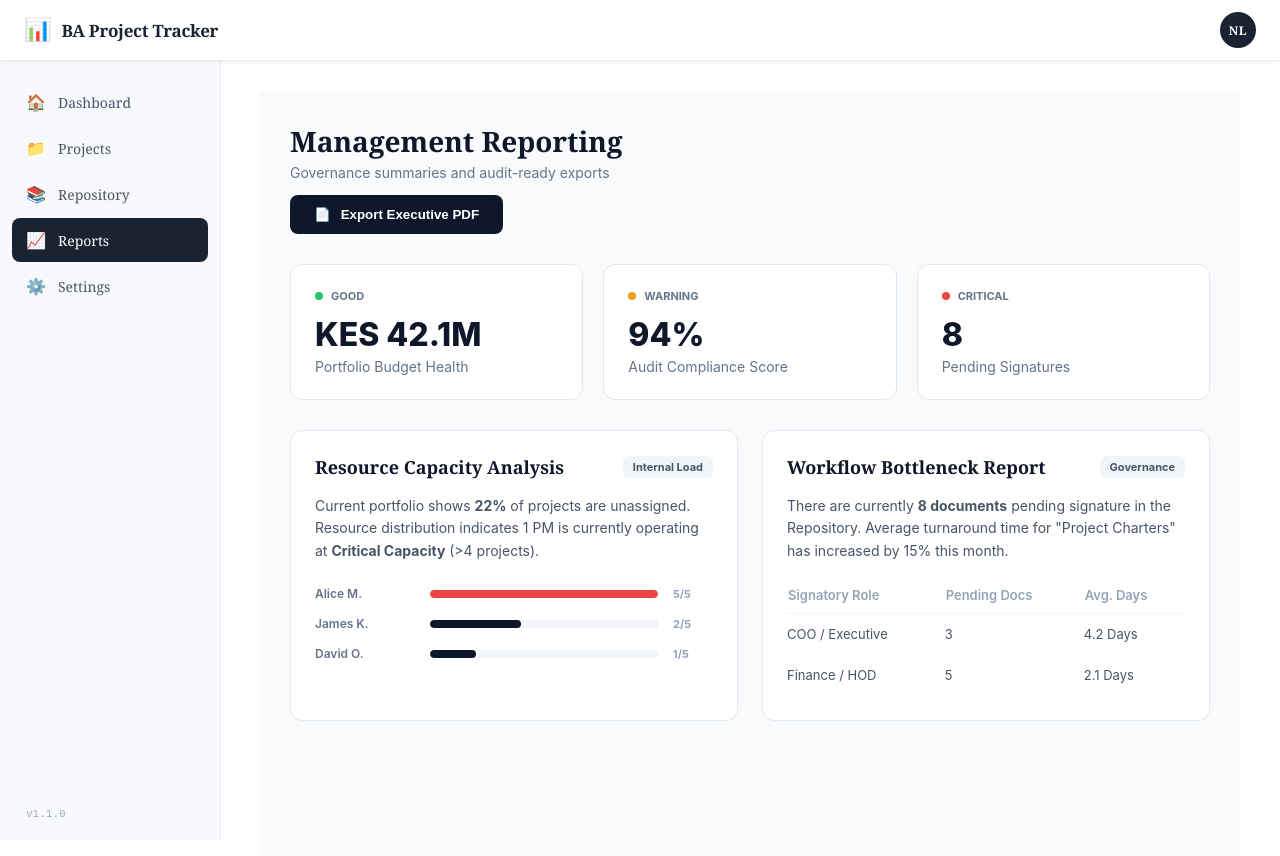
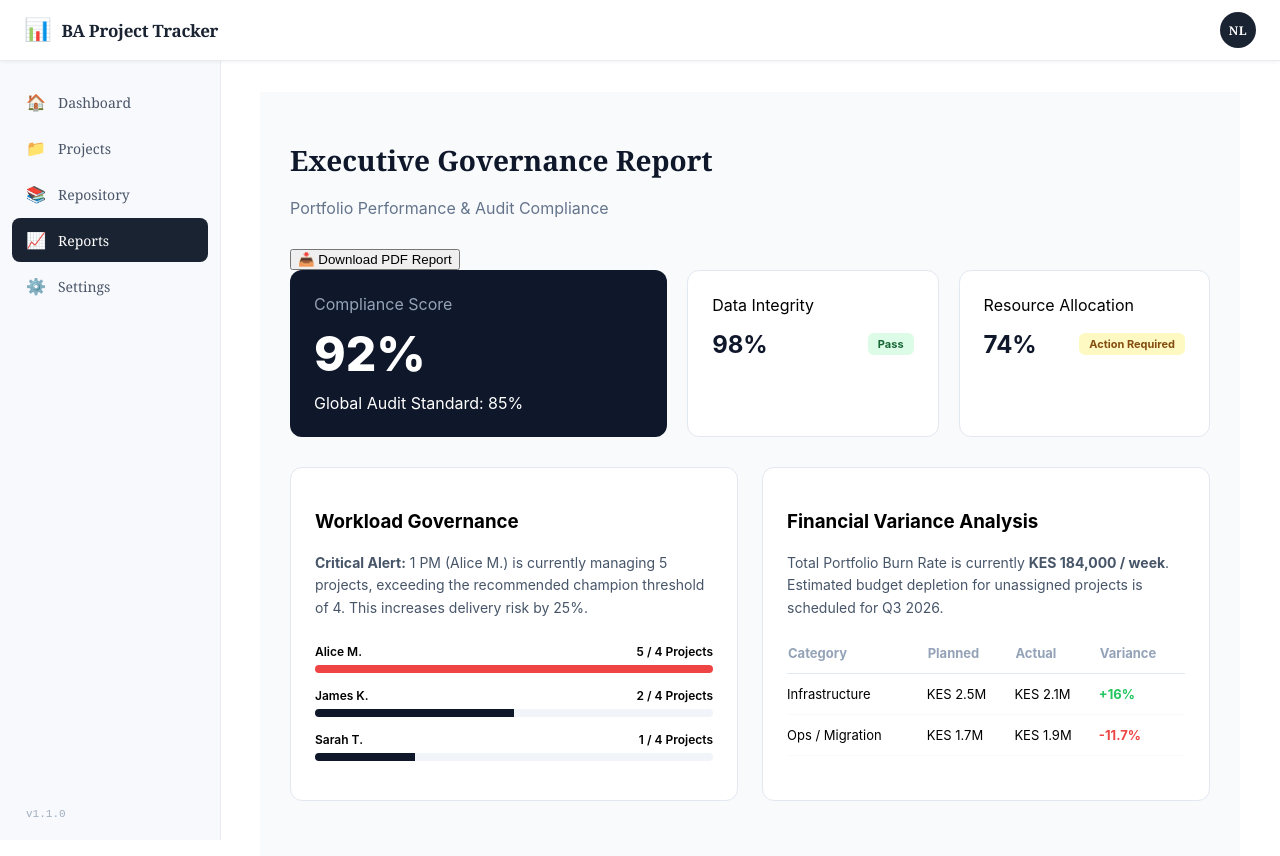
Before and after one commit to NeskoLimo/BA-PROJECT_TRACKER, an Angular app: page /reports in a window 1280 px wide. Shown: the top 856 px of the page. Built offline with nearby package versions, Linux system fonts and the light colour scheme.

Commit message:
Update reports.component.ts

```diff
--- a/src/app/components/reports/reports.component.ts
+++ b/src/app/components/reports/reports.component.ts
@@ -1,10 +1,10 @@
-import { Component } from '@angular/core';
+import { Component, OnInit } from '@angular/core';
 import { CommonModule } from '@angular/common';
 
-interface ReportSummary {
-  metric: string;
-  value: string | number;
-  status: 'Good' | 'Warning' | 'Critical';
+interface ComplianceFactor {
+  category: string;
+  score: number;
+  status: 'Pass' | 'Action Required' | 'Critical';
 }
 
 @Component({
@@ -12,69 +12,82 @@ interface ReportSummary {
   standalone: true,
   imports: [CommonModule],
   template: `
-    <div class="reports-wrapper">
-      <div class="page-header">
+    <div class="reports-container">
+      <div class="report-header">
         <div>
-          <h1 class="page-title">Management Reporting</h1>
-          <p class="page-subtitle">Governance summaries and audit-ready exports</p>
+          <h1 class="page-title">Executive Governance Report</h1>
+          <p class="subtitle">Portfolio Performance & Audit Compliance</p>
         </div>
-        <button class="btn-export" (click)="exportToPDF()">
-          <span class="icon">📄</span> Export Executive PDF
-        </button>
-      </div>
-
-      <div class="summary-grid">
-        <div class="card summary-card" *ngFor="let item of summaries">
-          <div class="summary-meta">
-            <span class="dot" [ngClass]="item.status.toLowerCase()"></span>
-            <span class="status-label">{{ item.status }}</span>
-          </div>
-          <span class="summary-value">{{ item.value }}</span>
-          <span class="summary-name">{{ item.metric }}</span>
+        <div class="header-actions">
+          <button class="btn-secondary" (click)="window.print()">📥 Download PDF Report</button>
         </div>
       </div>
 
-      <div class="report-content">
+      <div class="score-grid">
+        <div class="card score-card main-score">
+          <span class="label">Compliance Score</span>
+          <div class="big-value">92%</div>
+          <div class="progress-track"><div class="progress-fill" style="width: 92%"></div></div>
+          <span class="foot">Global Audit Standard: 85%</span>
+        </div>
+
+        <div class="card score-card" *ngFor="let factor of complianceFactors">
+          <span class="label">{{ factor.category }}</span>
+          <div class="score-row">
+            <span class="value">{{ factor.score }}%</span>
+            <span class="badge" [ngClass]="factor.status.toLowerCase().replace(' ', '-')">
+              {{ factor.status }}
+            </span>
+          </div>
+        </div>
+      </div>
+
+      <div class="detailed-analysis">
         <div class="card insight-card">
-          <div class="insight-header">
-            <h3>Resource Capacity Analysis</h3>
-            <span class="tag">Internal Load</span>
-          </div>
-          <p class="insight-text">
-            Current portfolio shows <strong>{{ unassignedRate }}%</strong> of projects are unassigned.
-            Resource distribution indicates 1 PM is currently operating at <strong>Critical Capacity</strong> (>4 projects).
+          <h3>Workload Governance</h3>
+          <p class="analysis-text">
+            <strong>Critical Alert:</strong> 1 PM (Alice M.) is currently managing 5 projects, exceeding the
+            recommended champion threshold of 4. This increases delivery risk by 25%.
           </p>
-          <div class="mini-bar-list">
-            <div class="mini-bar-item" *ngFor="let pm of pmLoads">
-              <span class="pm-name">{{ pm.name }}</span>
-              <div class="progress-track">
-                <div class="progress-fill" [style.width.%]="(pm.count / 5) * 100" [class.danger]="pm.count >= 4"></div>
-              </div>
-              <span class="pm-count">{{ pm.count }}/5</span>
+          <div class="mini-bar" *ngFor="let load of resourceLoads">
+            <div class="bar-info">
+              <span>{{ load.name }}</span>
+              <span>{{ load.count }} / 4 Projects</span>
+            </div>
+            <div class="bar-bg">
+              <div class="bar-fill" [style.width.%]="(load.count / 4) * 100" [class.danger]="load.count > 4"></div>
             </div>
           </div>
         </div>
 
         <div class="card insight-card">
-          <div class="insight-header">
-            <h3>Workflow Bottleneck Report</h3>
-            <span class="tag">Governance</span>
-          </div>
-          <p class="insight-text">
-            There are currently <strong>8 documents</strong> pending signature in the Repository.
-            Average turnaround time for "Project Charters" has increased by 15% this month.
+          <h3>Financial Variance Analysis</h3>
+          <p class="analysis-text">
+            Total Portfolio Burn Rate is currently <strong>KES 184,000 / week</strong>.
+            Estimated budget depletion for unassigned projects is scheduled for Q3 2026.
           </p>
-          <table class="simple-table">
+          <table class="report-table">
             <thead>
               <tr>
-                <th>Signatory Role</th>
-                <th>Pending Docs</th>
-                <th>Avg. Days</th>
+                <th>Category</th>
+                <th>Planned</th>
+                <th>Actual</th>
+                <th>Variance</th>
               </tr>
             </thead>
             <tbody>
-              <tr><td>COO / Executive</td><td>3</td><td>4.2 Days</td></tr>
-              <tr><td>Finance / HOD</td><td>5</td><td>2.1 Days</td></tr>
+              <tr>
+                <td>Infrastructure</td>
+                <td>KES 2.5M</td>
+                <td>KES 2.1M</td>
+                <td class="text-green">+16%</td>
+              </tr>
+              <tr>
+                <td>Ops / Migration</td>
+                <td>KES 1.7M</td>
+                <td>KES 1.9M</td>
+                <td class="text-red">-11.7%</td>
+              </tr>
             </tbody>
           </table>
         </div>
@@ -82,59 +95,56 @@ interface ReportSummary {
     </div>
   `,
   styles: [`
-    .reports-wrapper { padding: 30px; background: #f8fafc; min-height: 100vh; font-family: 'Inter', sans-serif; }
-    .page-title { font-family: 'Georgia', serif; font-size: 28px; font-weight: 700; color: #0f172a; margin: 0; }
-    .page-subtitle { color: #64748b; font-size: 14px; margin-top: 4px; }
+    .reports-container { padding: 30px; background: #f8fafc; min-height: 100vh; font-family: 'Inter', sans-serif; }
+    .page-title { font-family: 'Georgia', serif; font-size: 28px; font-weight: 700; color: #0f172a; }
+    .subtitle { color: #64748b; margin-bottom: 30px; }
 
-    .btn-export { background: #0f172a; color: white; border: none; padding: 12px 24px; border-radius: 8px; font-weight: 600; cursor: pointer; display: flex; align-items: center; gap: 10px; }
+    .score-grid { display: grid; grid-template-columns: 1.5fr 1fr 1fr; gap: 20px; margin-bottom: 30px; }
+    .score-card { padding: 24px; background: white; border: 1px solid #e2e8f0; border-radius: 12px; }
+    .main-score { background: #0f172a; color: white; border: none; }
+    .main-score .label { color: #94a3b8; }
+    .big-value { font-size: 48px; font-weight: 800; margin: 10px 0; }
 
-    .summary-grid { display: grid; grid-template-columns: repeat(3, 1fr); gap: 20px; margin: 30px 0; }
-    .summary-card { background: white; border: 1px solid #e2e8f0; padding: 24px; border-radius: 12px; display: flex; flex-direction: column; }
-    .summary-meta { display: flex; align-items: center; gap: 8px; margin-bottom: 12px; }
-    .dot { width: 8px; height: 8px; border-radius: 50%; }
-    .dot.good { background: #22c55e; }
-    .dot.warning { background: #f59e0b; }
-    .dot.critical { background: #ef4444; }
-    .status-label { font-size: 11px; font-weight: 700; text-transform: uppercase; color: #64748b; }
-    .summary-value { font-size: 32px; font-weight: 800; color: #0f172a; }
-    .summary-name { font-size: 14px; color: #64748b; margin-top: 4px; }
+    .score-row { display: flex; justify-content: space-between; align-items: center; margin-top: 15px; }
+    .score-row .value { font-size: 24px; font-weight: 700; color: #0f172a; }
 
-    .report-content { display: grid; grid-template-columns: 1fr 1fr; gap: 24px; }
-    .insight-card { background: white; border: 1px solid #e2e8f0; padding: 24px; border-radius: 12px; }
-    .insight-header { display: flex; justify-content: space-between; align-items: center; margin-bottom: 16px; }
-    .insight-header h3 { font-family: 'Georgia', serif; font-size: 18px; color: #0f172a; margin: 0; }
-    .tag { background: #f1f5f9; padding: 4px 10px; border-radius: 6px; font-size: 11px; font-weight: 700; color: #475569; }
-    .insight-text { font-size: 14px; color: #475569; line-height: 1.6; margin-bottom: 24px; }
+    .badge { padding: 4px 10px; border-radius: 6px; font-size: 11px; font-weight: 700; }
+    .badge.pass { background: #dcfce7; color: #166534; }
+    .badge.action-required { background: #fef9c3; color: #854d0e; }
+    .badge.critical { background: #fee2e2; color: #991b1b; }
 
-    .mini-bar-list { display: flex; flex-direction: column; gap: 15px; }
-    .mini-bar-item { display: grid; grid-template-columns: 100px 1fr 40px; align-items: center; gap: 15px; }
-    .pm-name { font-size: 12px; font-weight: 600; color: #64748b; }
-    .progress-track { height: 8px; background: #f1f5f9; border-radius: 10px; overflow: hidden; }
-    .progress-fill { height: 100%; background: #0f172a; border-radius: 10px; }
-    .progress-fill.danger { background: #ef4444; }
-    .pm-count { font-size: 11px; font-weight: 700; color: #94a3b8; }
+    .detailed-analysis { display: grid; grid-template-columns: 1fr 1fr; gap: 24px; }
+    .insight-card { background: white; border: 1px solid #e2e8f0; border-radius: 12px; padding: 24px; }
+    .analysis-text { font-size: 14px; color: #475569; line-height: 1.6; margin: 15px 0 25px; }
 
-    .simple-table { width: 100%; border-collapse: collapse; font-size: 13px; }
-    .simple-table th { text-align: left; color: #94a3b8; font-weight: 600; padding-bottom: 10px; border-bottom: 1px solid #f1f5f9; }
-    .simple-table td { padding: 12px 0; border-bottom: 1px solid #f8fafc; color: #475569; }
+    .mini-bar { margin-bottom: 15px; }
+    .bar-info { display: flex; justify-content: space-between; font-size: 12px; font-weight: 600; margin-bottom: 6px; }
+    .bar-bg { height: 8px; background: #f1f5f9; border-radius: 10px; overflow: hidden; }
+    .bar-fill { height: 100%; background: #0f172a; transition: width 0.5s; }
+    .bar-fill.danger { background: #ef4444; }
+
+    .report-table { width: 100%; border-collapse: collapse; font-size: 13px; }
+    .report-table th { text-align: left; padding-bottom: 12px; border-bottom: 1px solid #e2e8f0; color: #94a3b8; }
+    .report-table td { padding: 12px 0; border-bottom: 1px solid #f8fafc; }
+    .text-red { color: #ef4444; font-weight: 700; }
+    .text-green { color: #22c55e; font-weight: 700; }
+
+    @media print { .header-actions { display: none; } }
   `]
 })
-export class ReportsComponent {
-  unassignedRate = 22;
+export class ReportsComponent implements OnInit {
+  window = window;
 
-  summaries: ReportSummary[] = [
-    { metric: 'Portfolio Budget Health', value: 'KES 42.1M', status: 'Good' },
-    { metric: 'Audit Compliance Score', value: '94%', status: 'Warning' },
-    { metric: 'Pending Signatures', value: 8, status: 'Critical' }
+  complianceFactors: ComplianceFactor[] = [
+    { category: 'Data Integrity', score: 98, status: 'Pass' },
+    { category: 'Resource Allocation', score: 74, status: 'Action Required' }
   ];
 
-  pmLoads = [
+  resourceLoads = [
     { name: 'Alice M.', count: 5 },
     { name: 'James K.', count: 2 },
-    { name: 'David O.', count: 1 }
+    { name: 'Sarah T.', count: 1 }
   ];
 
-  exportToPDF() {
-    window.print(); // Quick browser-based PDF export
-  }
+  ngOnInit() {}
 }
```
